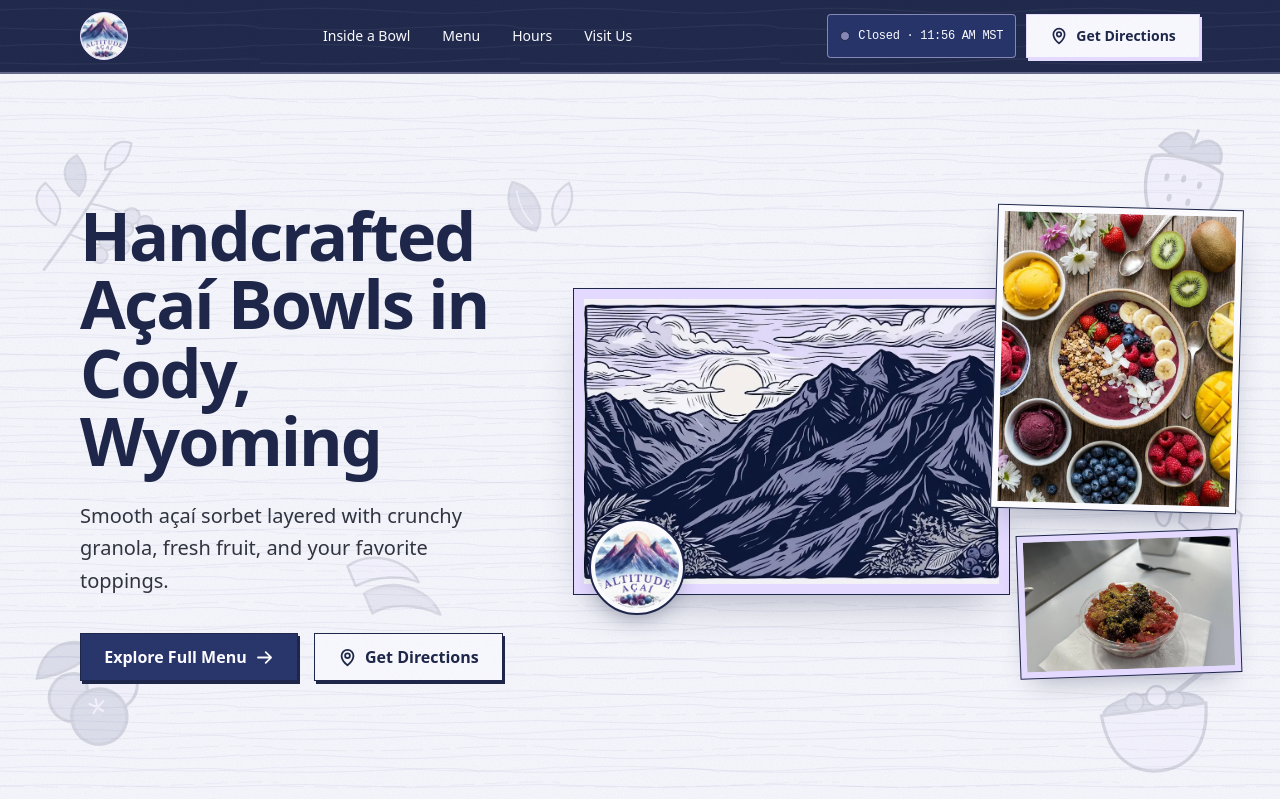
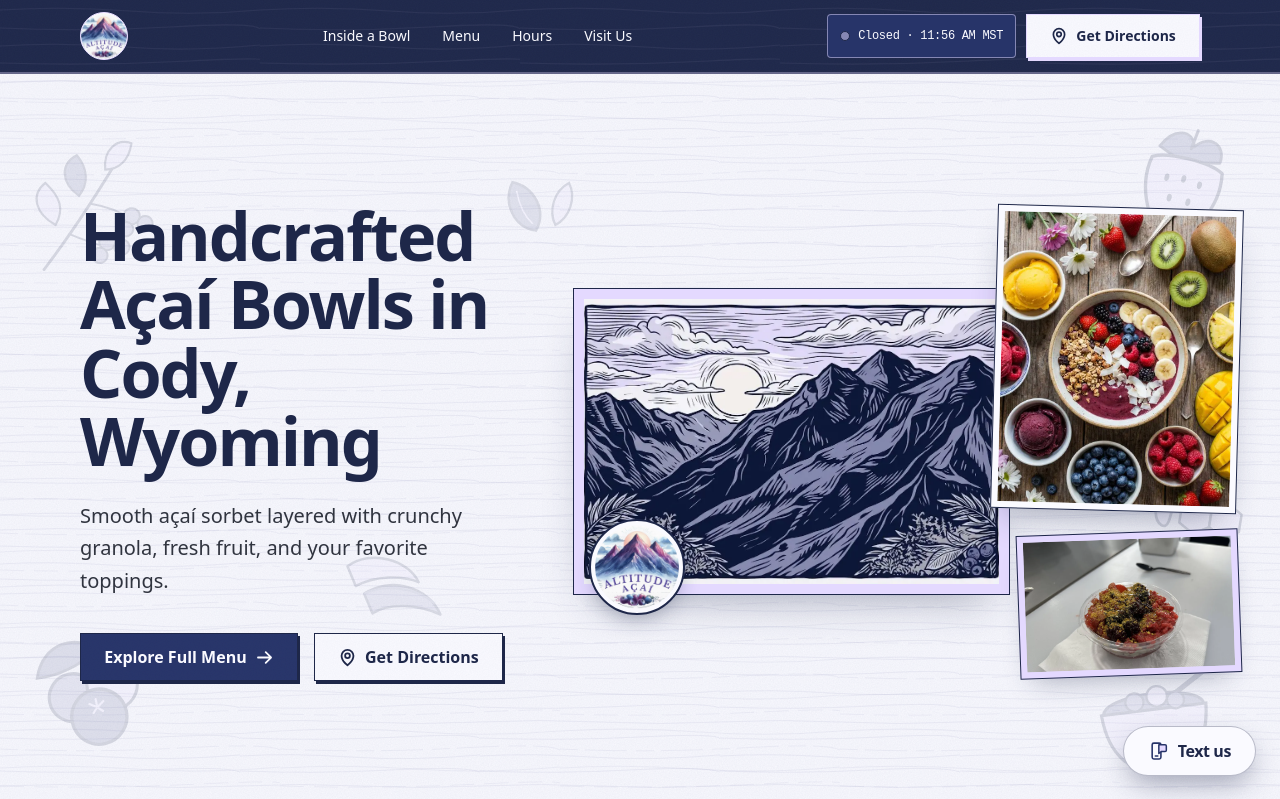
Before and after one commit to Leccarse-s-Tech/altitude-acai-cody, a React (Vite) app: page / in a window 1280 px wide. Shown: the top 799 px of the page. Built offline with nearby package versions, Linux system fonts and the light colour scheme; a web font is replaced by a local one.

Commit message:
feat(fab): add fixed Text us SMS floating button across public routes

```diff
--- a/src/App.tsx
+++ b/src/App.tsx
@@ -2,6 +2,7 @@ import { useEffect } from 'react';
 import { MotionConfig } from 'motion/react';
 import { Footer } from './components/layout/Footer';
 import { Navbar } from './components/layout/Navbar';
+import { FloatingTextUsButton } from './components/ui/FloatingTextUsButton';
 import { WoodcutCarvedFilterDefs } from './components/ui/WoodcutTextures';
 import { editorialCopy } from './data/editorial-copy';
 import { usePathname } from './lib/router';
@@ -52,6 +53,7 @@ export function App() {
         </main>
 
         <Footer />
+        <FloatingTextUsButton />
       </div>
     </MotionConfig>
   );
--- /dev/null
+++ b/src/components/ui/FloatingTextUsButton.tsx
@@ -0,0 +1,54 @@
+import brandData from '../../data/verified-brand-data.json';
+
+function SmartphoneMessageIcon() {
+  return (
+    <svg
+      width="20"
+      height="20"
+      viewBox="0 0 24 24"
+      fill="none"
+      aria-hidden="true"
+      className="shrink-0 text-[#273469] transition-transform duration-200 group-hover:scale-105"
+    >
+      <rect
+        x="5"
+        y="2.5"
+        width="10.5"
+        height="19"
+        rx="2"
+        stroke="currentColor"
+        strokeWidth="1.9"
+      />
+      <line x1="8.75" y1="18" x2="11.75" y2="18" stroke="currentColor" strokeWidth="1.8" strokeLinecap="round" />
+      <path
+        d="M13 4.5H20.5C21.328 4.5 22 5.172 22 6V11C22 11.828 21.328 12.5 20.5 12.5H16.2L13 15V4.5Z"
+        fill="#E4D9FF"
+        stroke="currentColor"
+        strokeWidth="1.8"
+        strokeLinejoin="round"
+      />
+    </svg>
+  );
+}
+
+/**
+ * Persistent bottom-right floating SMS action button pointing exclusively
+ * to Altitude Acai's verified store number (`307-527-0812`).
+ * Rendered on public routes (`/`, `/menu`) and omitted on isolated `/404`.
+ */
+export function FloatingTextUsButton() {
+  const digits = brandData.contact.phone.replace(/\D/g, '');
+  const smsHref = `sms:+1${digits}`;
+
+  return (
+    <a
+      href={smsHref}
+      aria-label="Text us"
+      data-testid="floating-text-us-fab"
+      className="group fixed right-4 bottom-4 z-50 inline-flex min-h-[48px] items-center gap-2.5 rounded-full border border-[#1E2749]/30 bg-[#FAFAFF] px-5 py-2.5 font-display text-sm font-bold text-[#1E2749] shadow-[0_12px_28px_-6px_rgba(30,39,73,0.42)] transition-all duration-200 hover:-translate-y-0.5 hover:border-[#1E2749] hover:bg-[#E4D9FF] focus-visible:outline-3 focus-visible:outline-offset-3 focus-visible:outline-[#273469] sm:right-6 sm:bottom-6 sm:px-6 sm:py-3 sm:text-base"
+    >
+      <SmartphoneMessageIcon />
+      <span>Text us</span>
+    </a>
+  );
+}
```
